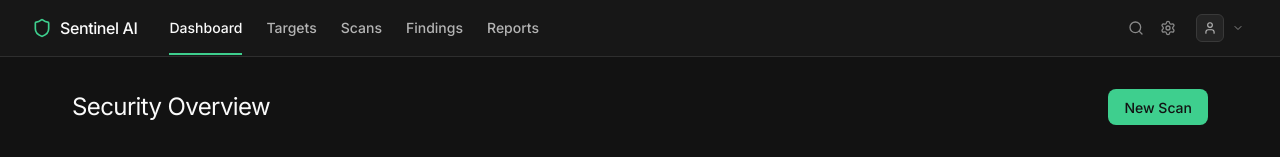
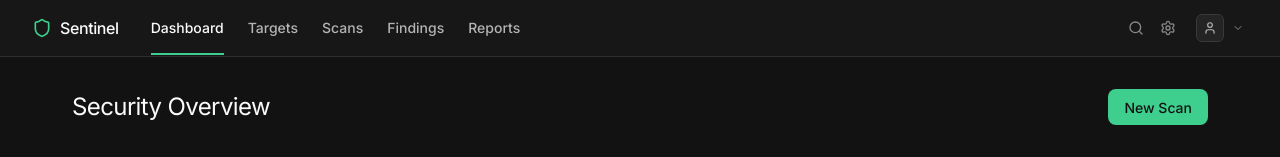
Before and after one commit to AryanSingh2k4/sentinel, a Next.js app: page / in a window 1280 px wide. Shown: the top 157 px of the page. Built offline with nearby package versions, Linux system fonts and the light colour scheme; no server answers; the database is empty.

Commit message:
chore: Rename Sentinel AI to Sentinel, fix API caching and CSS IDE warnings

```diff
--- a/src/app/layout.tsx
+++ b/src/app/layout.tsx
@@ -13,7 +13,7 @@ const jetbrainsMono = JetBrains_Mono({
 });
 
 export const metadata: Metadata = {
-  title: "Sentinel AI",
+  title: "Sentinel",
   description: "Autonomous Security Operations Platform",
 };
 
--- a/src/app/page.tsx
+++ b/src/app/page.tsx
@@ -103,7 +103,7 @@ export default function Dashboard() {
             <div className="flex items-center space-x-8">
               <div className="flex items-center space-x-2">
                 <Shield className="h-5 w-5 text-[#3ecf8e]" strokeWidth={2} />
-                <span className="font-medium tracking-tight text-[#fafafa]">Sentinel AI</span>
+                <span className="font-medium tracking-tight text-[#fafafa]">Sentinel</span>
               </div>
               <div className="hidden md:flex space-x-6 text-[14px] font-medium">
                 <Link href="#" className="text-[#fafafa] border-b-2 border-[#3ecf8e] py-[15px]">Dashboard</Link>
```
